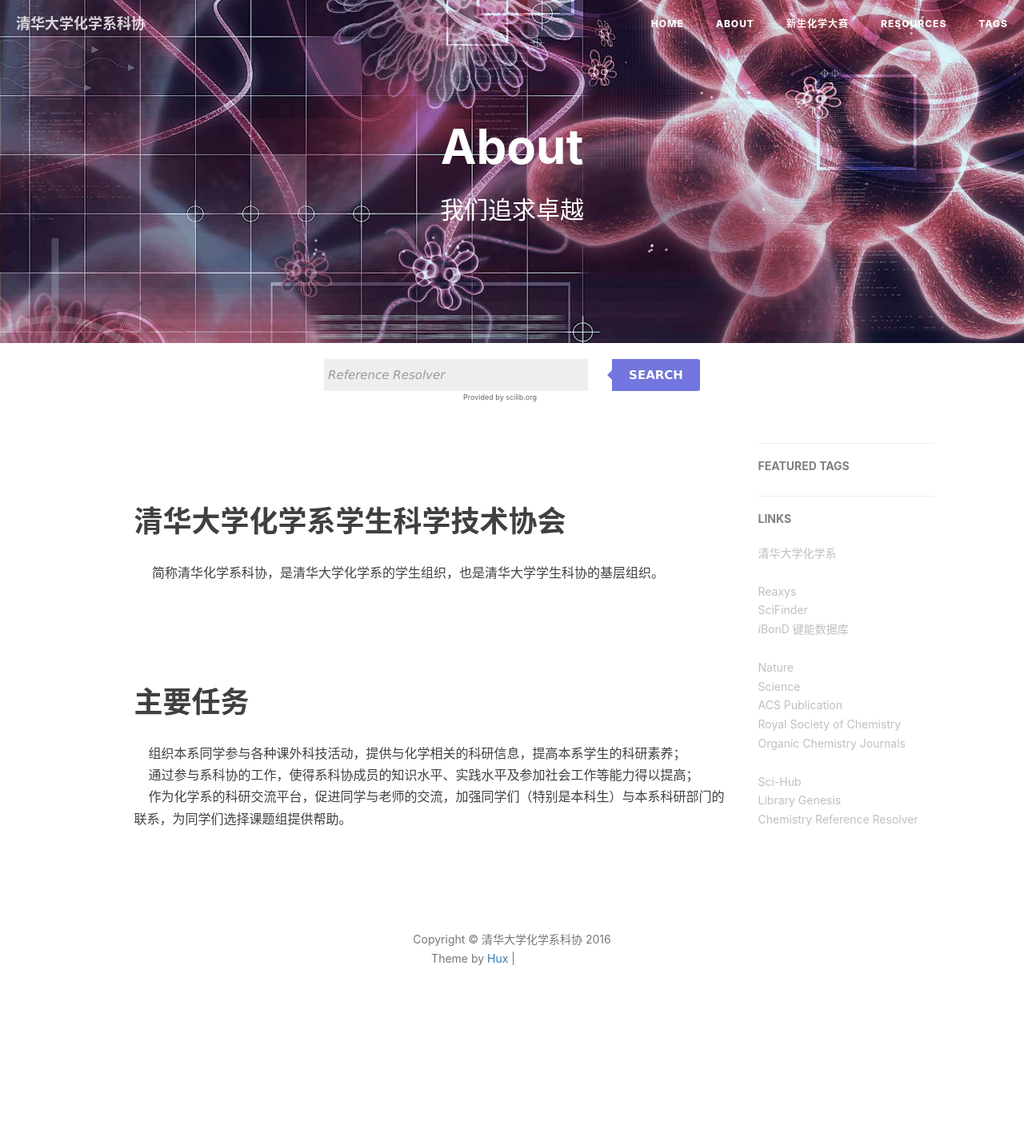
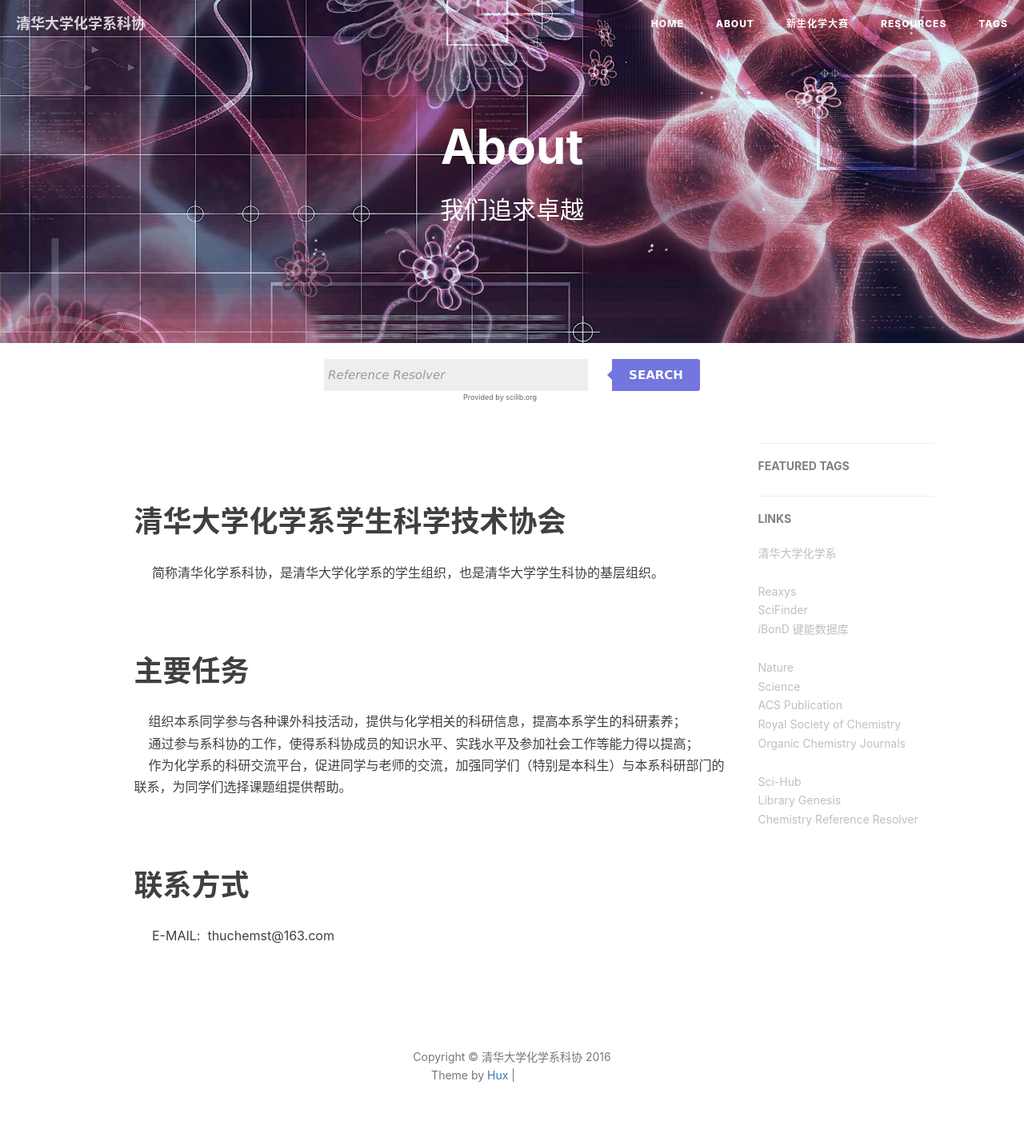
Before and after one commit to THUchemST/thuchemst.github.io, a Jekyll site: the page built from about.html, in a window 1280 px wide. Shown: the whole page at 80% size. Built offline with Jekyll 4.4.1, drawn with Linux system fonts in a browser that asks for light colours; nearby versions of some CDN libraries; comment, search, counter and statistics services are not loaded; before the commit the page ends 1275 px from its top, so only the background shows below that; grey boxes are pictures that could not be loaded.

Commit message:
Add e-mail

```diff
--- a/about.html
+++ b/about.html
@@ -9,8 +9,11 @@ header-img: "img/about-bg.jpg"
     <h1><br><br><strong>清华大学化学系学生科学技术协会</strong><br></h1>
 	<p>
 	&nbsp;&nbsp;&nbsp;&nbsp; 简称清华化学系科协，是清华大学化学系的学生组织，也是清华大学学生科协的基层组织。</p>
-    <h1><br><br></h1>
+    <h1><br></h1>
     <h1><strong>主要任务</strong></h1>
     <p>&nbsp;&nbsp;&nbsp;&nbsp;组织本系同学参与各种课外科技活动，提供与化学相关的科研信息，提高本系学生的科研素养；<br>
      &nbsp;&nbsp;&nbsp;&nbsp;通过参与系科协的工作，使得系科协成员的知识水平、实践水平及参加社会工作等能力得以提高；<br>
      &nbsp;&nbsp;&nbsp;&nbsp;作为化学系的科研交流平台，促进同学与老师的交流，加强同学们（特别是本科生）与本系科研部门的联系，为同学们选择课题组提供帮助。</p>
+     <h1><br></h1>
+    <h1><strong>联系方式</strong></h1>
+	<p>&nbsp;&nbsp;&nbsp;&nbsp; E-MAIL:&nbsp; <a href="mailto:yinzheng@mail.tsinghua.edu.cn">thuchemst@163.com</a></p>
```
